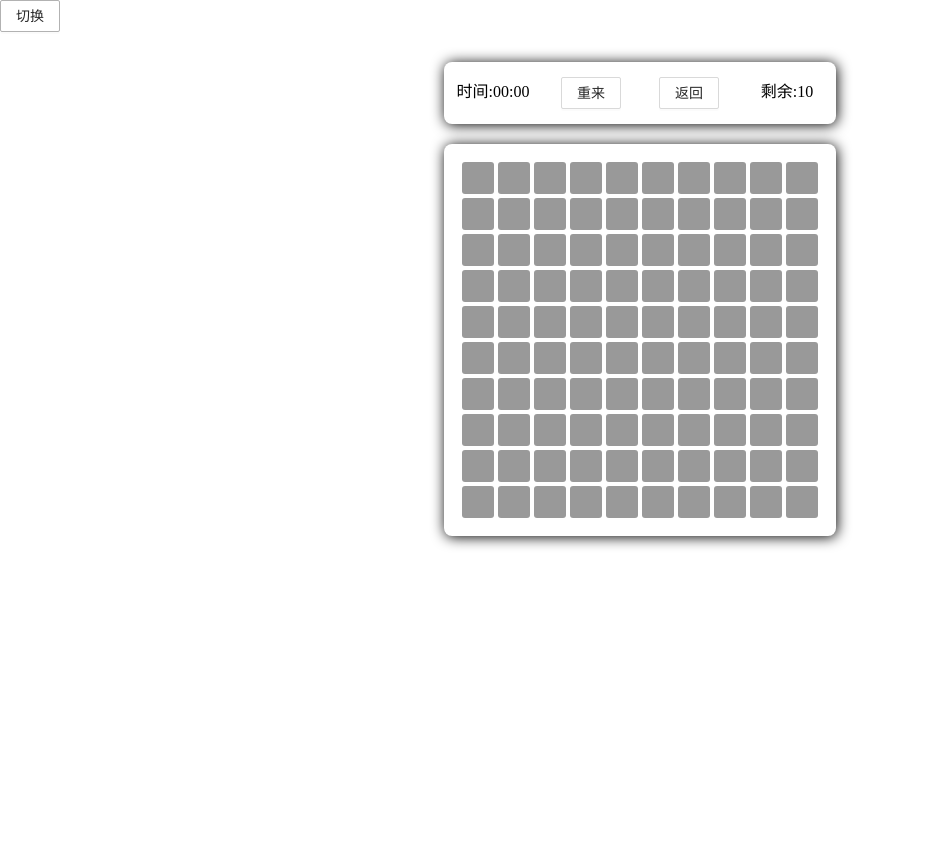
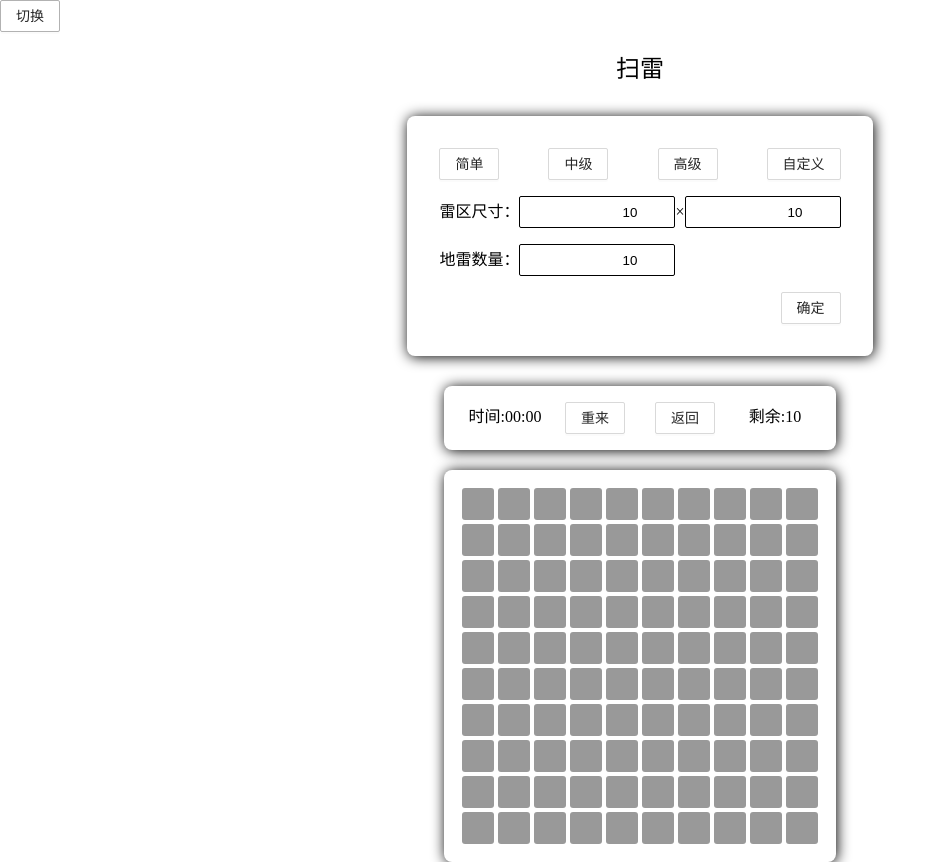
Before and after one commit to enpitsuLin/minesweeper-next, a React app: page / in a window 1280 px wide. Shown: the whole page, without its empty margins (0-948 px from the left). Before the commit the page ends 800 px from the top, so only its background shows below. Built offline with nearby package versions, Linux system fonts and the light colour scheme.

Commit message:
feat: 游戏设置完成

```diff
--- a/src/App.tsx
+++ b/src/App.tsx
@@ -1,5 +1,19 @@
 import React, { useState } from 'react';
-import { Button, Modal, GameBoard } from '@/components/';
+import { Button, Modal, GameBoard, GameSetting } from '@/components/';
+import styled from 'styled-components';
+
+const Game = styled.div`
+	display: flex;
+	flex-direction: column;
+	align-items: center;
+	.title {
+		margin-top: 20px;
+		margin-bottom: 30px;
+		text-align: center;
+		font-size: 24px;
+		padding: 5px;
+	}
+`;
 
 function App() {
 	const [visible, setVisible] = useState(false);
@@ -21,14 +35,21 @@ function App() {
 			>
 				内容
 			</Modal>
-			<div style={{ display: 'flex', flexDirection: 'column', alignItems: 'center' }}>
+
+			<Game>
+				<div className="title">扫雷</div>
+				<GameSetting
+					onChangeLevel={level => {
+						console.log(level);
+					}}
+				/>
 				<GameBoard
 					level={{ totalMines: 10, size: [10, 10] }}
 					onGameEnd={type => {
 						console.log(type);
 					}}
 				/>
-			</div>
+			</Game>
 		</div>
 	);
 }
--- a/src/components/Button/style.scss
+++ b/src/components/Button/style.scss
@@ -22,4 +22,7 @@
 	&:hover {
 		border-color: #b2b2b2;
 	}
+	& + .l-button {
+		margin-left: 8px;
+	}
 }
--- a/src/components/GameBoard/style.scss
+++ b/src/components/GameBoard/style.scss
@@ -6,6 +6,7 @@
 }
 .game-info {
 	display: flex;
+	padding: 16px;
 	justify-content: space-around;
 	border-radius: 8px;
 	background-color: #fff;
@@ -15,8 +16,6 @@
 	div {
 		width: 25%;
 		text-align: center;
-		margin-top: 15px;
-		margin-bottom: 15px;
 		line-height: 30px;
 	}
 }
--- a/src/components/GameSetting/index.tsx
+++ b/src/components/GameSetting/index.tsx
@@ -1,2 +1,85 @@
-import React from 'react';
+import React, { FunctionComponent, useState } from 'react';
+import Button from '../Button';
 import './style.scss';
+
+interface GameLevel {
+	size: [number, number];
+	totalMines: number;
+}
+
+interface Props {
+	onChangeLevel: (level: GameLevel) => void;
+}
+
+const easyLevel: GameLevel = { totalMines: 10, size: [10, 10] };
+
+const midLevel: GameLevel = { totalMines: 40, size: [16, 16] };
+
+const hardLevel: GameLevel = { totalMines: 99, size: [16, 30] };
+
+const presetLevel: { [key: string]: GameLevel } = { easyLevel, midLevel, hardLevel };
+
+const GameSetting: FunctionComponent<Props> = props => {
+	const [level, setLevel] = useState<GameLevel>(easyLevel);
+
+	const changePresetLevel = (level: 'easy' | 'mid' | 'hard') => {
+		setLevel(presetLevel[`${level}Level`]);
+	};
+	return (
+		<div className="game-setting">
+			<div className="game-setting__content">
+				<div className="levels">
+					<Button onClick={changePresetLevel.bind(this, 'easy')}>简单</Button>
+					<Button onClick={changePresetLevel.bind(this, 'mid')}>中级</Button>
+					<Button onClick={changePresetLevel.bind(this, 'hard')}>高级</Button>
+					<Button>自定义</Button>
+				</div>
+				<div className="size">
+					<span>雷区尺寸：</span>
+					<input
+						type="number"
+						value={level.size[0]}
+						min="8"
+						max="50"
+						onChange={e => {
+							setLevel((val: GameLevel) => ({ ...val, size: [Number(e.target.value), level.size[1]] }));
+						}}
+					/>
+					×
+					<input
+						type="number"
+						value={level.size[1]}
+						min="8"
+						max="50"
+						onChange={e => {
+							setLevel((val: GameLevel) => ({ ...val, size: [level.size[0], Number(e.target.value)] }));
+						}}
+					/>
+				</div>
+				<div className="mine">
+					<span>地雷数量：</span>
+					<input
+						type="number"
+						value={level.totalMines}
+						min="1"
+						max="99"
+						onChange={e => {
+							setLevel((val: GameLevel) => ({ size: level.size, totalMines: Number(e.target.value) }));
+						}}
+					/>
+				</div>
+			</div>
+			<div className="game-setting__bottom">
+				<Button
+					onClick={() => {
+						props.onChangeLevel(level);
+					}}
+				>
+					确定
+				</Button>
+			</div>
+		</div>
+	);
+};
+
+export default GameSetting;
--- a/src/components/GameSetting/style.scss
+++ b/src/components/GameSetting/style.scss
@@ -0,0 +1,36 @@
+.game-setting {
+	padding: 32px;
+	border-radius: 8px;
+	box-shadow: 1px 1px 14px;
+	.game-setting__content {
+		> div {
+			margin-bottom: 16px;
+		}
+		.levels {
+			display: flex;
+			justify-content: space-between;
+		}
+	}
+
+	.game-setting__bottom {
+		text-align: right;
+		margin-bottom: 0;
+	}
+	input {
+		width: 150px;
+		text-indent: 80px;
+		outline: 0;
+		border: 1px solid #000;
+		border-radius: 2px;
+		height: 28px;
+		text-align: center;
+		transition-duration: 0.4s;
+		&:focus {
+			box-shadow: 2px 2px 8px #111;
+			text-indent: 70px;
+		}
+		&:disabled {
+			background-color: #64646473;
+		}
+	}
+}
--- a/src/components/index.ts
+++ b/src/components/index.ts
@@ -2,4 +2,5 @@ import Button from './Button';
 import Modal from './Modal';
 import Cell from './Cell';
 import GameBoard from './GameBoard';
-export { Button, Modal, Cell, GameBoard };
+import GameSetting from './GameSetting';
+export { Button, Modal, Cell, GameBoard, GameSetting };
--- a/src/style/index.ts
+++ b/src/style/index.ts
@@ -20,6 +20,7 @@ export const GlobalStyle = createGlobalStyle`
     font-size: 100%;
     font: inherit;
     vertical-align: baseline;
+    box-sizing: border-box;
   }
   /* HTML5 display-role reset for older browsers */
   article, aside, details, figcaption, figure,
```
